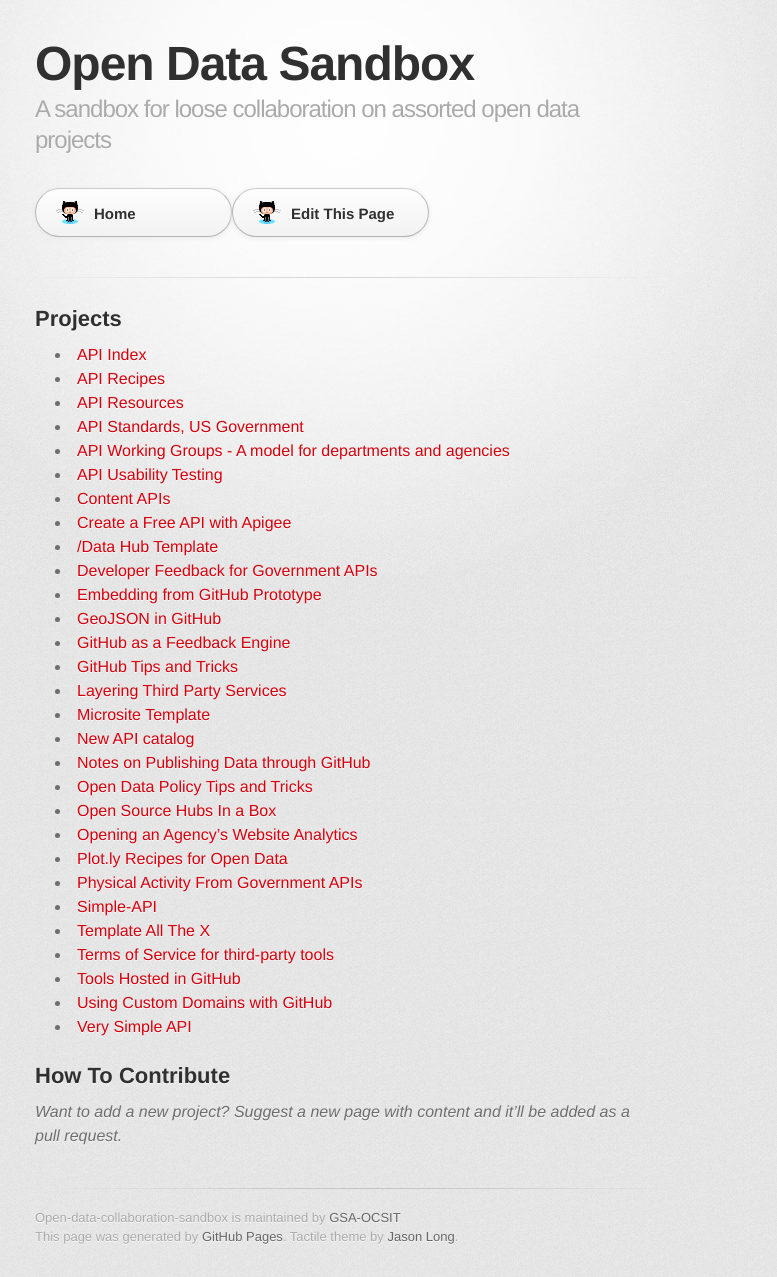
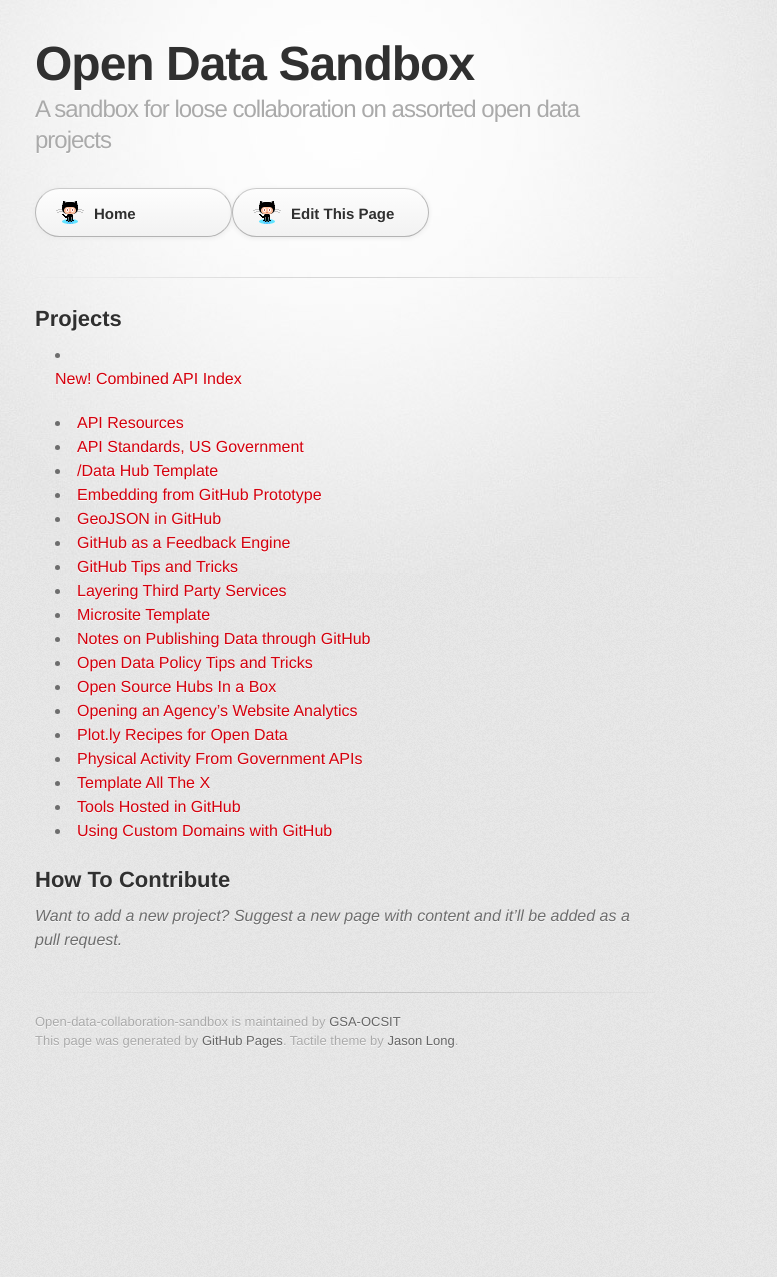
Before and after one commit to GSA/Open-Data-Collaboration-Sandbox, a Jekyll site: the page built from index.md, in a window 1280 px wide. Shown: the whole page, without its empty margins (295-1072 px from the left). Built offline with Jekyll 4.4.1, drawn with Linux system fonts in a browser that asks for light colours; some web fonts are replaced; after the commit the page ends 1081 px from its top, so only the background shows below that.

Commit message:
Update index.md

```diff
--- a/index.md
+++ b/index.md
@@ -7,35 +7,26 @@
 
 ## Projects
 
-* [API Index](https://github.com/18F/API-All-the-X)
-* [API Recipes](http://gsa.github.io/Open-Data-Collaboration-Sandbox/api_recipes)
+* [New! Combined API Index](https://github.com/18F/API-All-the-X)
+
 * [API Resources](https://github.com/GSA/API-Resources)
 * [API Standards, US Government](https://github.com/GSA/API-Resources/blob/master/US_Government_API_Standards.md)
-* [API Working Groups - A model for departments and agencies](http://gsa.github.io/Open-Data-Collaboration-Sandbox/api_working_group/)
-* [API Usability Testing](http://graybrooks.com/API-Usability-Testing/)
-* [Content APIs](https://github.com/GSA/.Gov-Content-as-an-API)
-* [Create a Free API with Apigee](http://gsa.github.io/Open-Data-Collaboration-Sandbox/create_a_free_api_with_apigee/)
 * [/Data Hub Template](http://gsa.github.io/Open-Data-Collaboration-Sandbox/data-hub-template)
-* [Developer Feedback for Government APIs](https://github.com/GSA/Developer-Feedback-for-Government-APIs)
 * [Embedding from GitHub Prototype](https://github.com/gbinal/embedding-github-prototype)
 * [GeoJSON in GitHub](http://gsa.github.io/Open-Data-Collaboration-Sandbox/geojson-in-github/)
 * [GitHub as a Feedback Engine](http://gsa.github.io/Open-Data-Collaboration-Sandbox/github_as_a_feedback_engine)
 * [GitHub Tips and Tricks](http://gsa.github.io/Open-Data-Collaboration-Sandbox/github_tips_and_tricks)
 * [Layering Third Party Services](http://gsa.github.io/Open-Data-Collaboration-Sandbox/layering-third-party-services)
 * [Microsite Template](https://github.com/GSA/Template-Microsite/)
-* [New API catalog](https://github.com/GSA/slash-developer-pages/blob/master/redesign_of_catalog.md)
 * [Notes on Publishing Data through GitHub](http://gsa.github.io/Open-Data-Collaboration-Sandbox/publishing-data/)
 * [Open Data Policy Tips and Tricks](https://github.com/gbinal/Open-Data-Policy---Tricks-and-Tips/)
 * [Open Source Hubs In a Box](http://gsa.github.io/Open-Data-Collaboration-Sandbox/open_source_hubs_in_a_box/)
 * [Opening an Agency's Website Analytics](http://gsa.github.io/Open-Data-Collaboration-Sandbox/public_analytics)
 * [Plot.ly Recipes for Open Data](http://gsa.github.io/Open-Data-Collaboration-Sandbox/plotly_recipes_for_open_data)
 * [Physical Activity From Government APIs](http://gsa.github.io/Open-Data-Collaboration-Sandbox/physical_activity_from_government_apis/)
-* [Simple-API](https://github.com/GSA-Simple-API)
 * [Template All The X](http://gsa.github.io/Open-Data-Collaboration-Sandbox/template_all_the_x)
-* [Terms of Service for third-party tools](http://gsa.github.io/Open-Data-Collaboration-Sandbox/API-TOS-project/)
 * [Tools Hosted in GitHub](http://gsa.github.io/Open-Data-Collaboration-Sandbox/tools_hosted_in_github)
 * [Using Custom Domains with GitHub](http://gsa.github.io/Open-Data-Collaboration-Sandbox/using_custom_domains_with_github)
-* [Very Simple API](https://github.com/GSA/Very-Simple-API)
 
 
 ## How To Contribute
```
